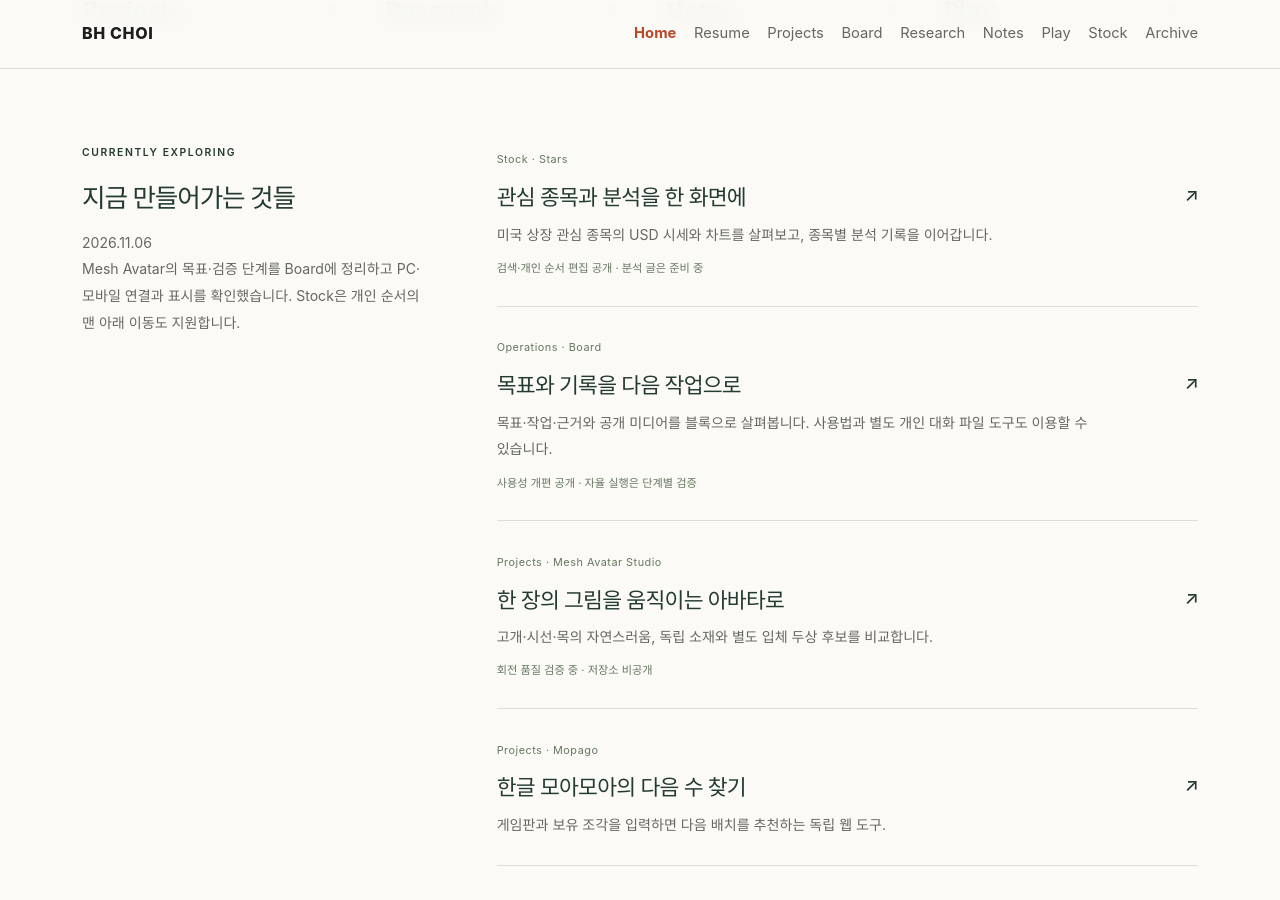
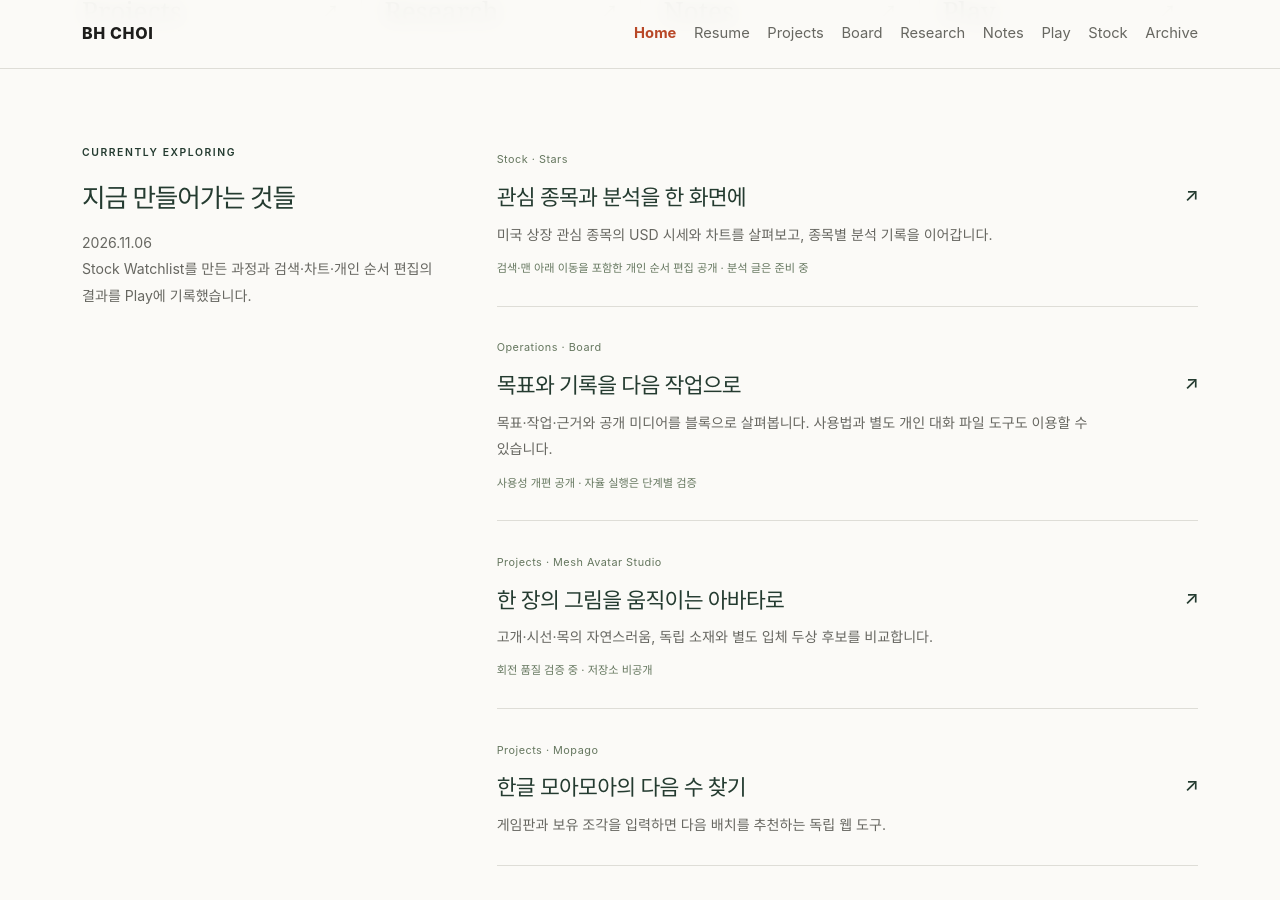
Before and after one commit to cbh456746/cbh456746.github.io, a Jekyll site: the page built from index.md, in a window 1280 px wide and 900 px high, scrolled down 701 px. Built offline with Jekyll 4.4.1, drawn with Linux system fonts in a browser that asks for light colours.

Commit message:
Publish Stock Watchlist work log in Play

```diff
--- a/index.md
+++ b/index.md
@@ -4,9 +4,9 @@
 description: BH CHOI의 프로젝트, 탐구, 학습과 취향을 담는 개인 기록 공간.
 home_design: garden
 home_current:
-  task_id: M-23
+  task_id: M-25
   updated_on: '2026-11-06'
-  summary: 'Mesh Avatar의 목표·검증 단계를 Board에 정리하고 PC·모바일 연결과 표시를 확인했습니다. Stock은 개인 순서의 맨 아래 이동도 지원합니다.'
+  summary: 'Stock Watchlist를 만든 과정과 검색·차트·개인 순서 편집의 결과를 Play에 기록했습니다.'
 ---
 
 <section class="home-hero" aria-labelledby="home-title">
@@ -28,7 +28,7 @@
 <section class="home-current" aria-labelledby="home-current-title">
   <div class="home-current__heading"><p class="home-kicker">Currently exploring</p><h2 id="home-current-title">지금 만들어가는 것들</h2><p><time datetime="{{ page.home_current.updated_on }}">{{ page.home_current.updated_on | date: '%Y.%m.%d' }}</time><br>{{ page.home_current.summary }}</p></div>
   <div class="home-current__list">
-    <a class="home-project" href="{{ '/stock/' | relative_url }}"><span class="home-project__tag">Stock · Stars</span><h3>관심 종목과 분석을 한 화면에 <span aria-hidden="true">↗</span></h3><p>미국 상장 관심 종목의 USD 시세와 차트를 살펴보고, 종목별 분석 기록을 이어갑니다.</p><span class="home-project__status">검색·개인 순서 편집 공개 · 분석 글은 준비 중</span></a>
+    <a class="home-project" href="{{ '/stock/' | relative_url }}"><span class="home-project__tag">Stock · Stars</span><h3>관심 종목과 분석을 한 화면에 <span aria-hidden="true">↗</span></h3><p>미국 상장 관심 종목의 USD 시세와 차트를 살펴보고, 종목별 분석 기록을 이어갑니다.</p><span class="home-project__status">검색·맨 아래 이동을 포함한 개인 순서 편집 공개 · 분석 글은 준비 중</span></a>
     <a class="home-project" href="{{ '/workbench/' | relative_url }}"><span class="home-project__tag">Operations · Board</span><h3>목표와 기록을 다음 작업으로 <span aria-hidden="true">↗</span></h3><p>목표·작업·근거와 공개 미디어를 블록으로 살펴봅니다. 사용법과 별도 개인 대화 파일 도구도 이용할 수 있습니다.</p><span class="home-project__status">사용성 개편 공개 · 자율 실행은 단계별 검증</span></a>
     <a class="home-project" href="{{ '/workbench/?project=mesh-avatar' | relative_url }}"><span class="home-project__tag">Projects · Mesh Avatar Studio</span><h3>한 장의 그림을 움직이는 아바타로 <span aria-hidden="true">↗</span></h3><p>고개·시선·목의 자연스러움, 독립 소재와 별도 입체 두상 후보를 비교합니다.</p><span class="home-project__status">회전 품질 검증 중 · 저장소 비공개</span></a>
     <a class="home-project" href="{{ '/projects/mopago/' | relative_url }}"><span class="home-project__tag">Projects · Mopago</span><h3>한글 모아모아의 다음 수 찾기 <span aria-hidden="true">↗</span></h3><p>게임판과 보유 조각을 입력하면 다음 배치를 추천하는 독립 웹 도구.</p></a>
```
Also changed, not shown: DECISIONS.md (+4 -0 lines), TASKS.md (+6 -0 lines), _posts/2026-11-05-stock-watchlist-build-log.md (added, +53 -0 lines), docs/BLOG_OPERATIONS_HANDOFF.md (+1 -0 lines), assets/images/stock-watchlist-2026-11-05.jpg (added).
